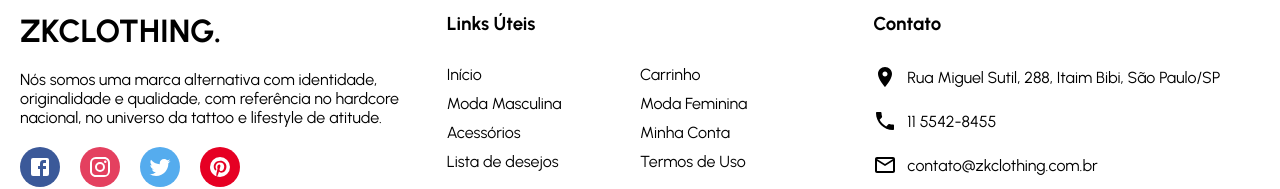
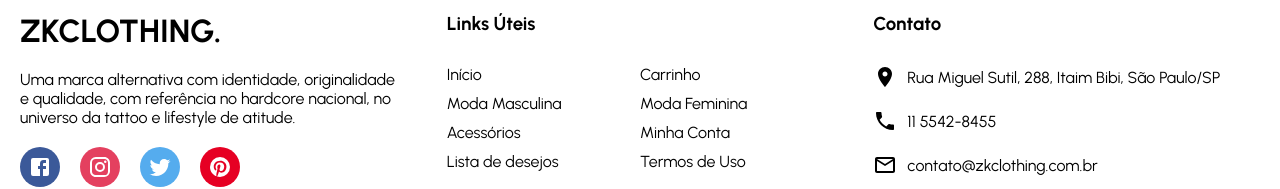
Before and after one commit to josecordeiroo/ecommerce_client, a React (Create React App) app: page / in a window 1280 px wide. Shown: the part 2744-2933 px from the top of the page. Built offline with nearby package versions, Linux system fonts and the light colour scheme.

Commit message:
update about us

```diff
--- a/src/components/Footer.jsx
+++ b/src/components/Footer.jsx
@@ -86,7 +86,7 @@ const Footer = () => {
       <Left>
         <Logo>ZKCLOTHING.</Logo>
         <Desc>
-          Nós somos uma marca alternativa com identidade, originalidade e
+          Uma marca alternativa com identidade, originalidade e
           qualidade, com referência no hardcore nacional, no universo da tattoo
           e lifestyle de atitude.
         </Desc>
```
